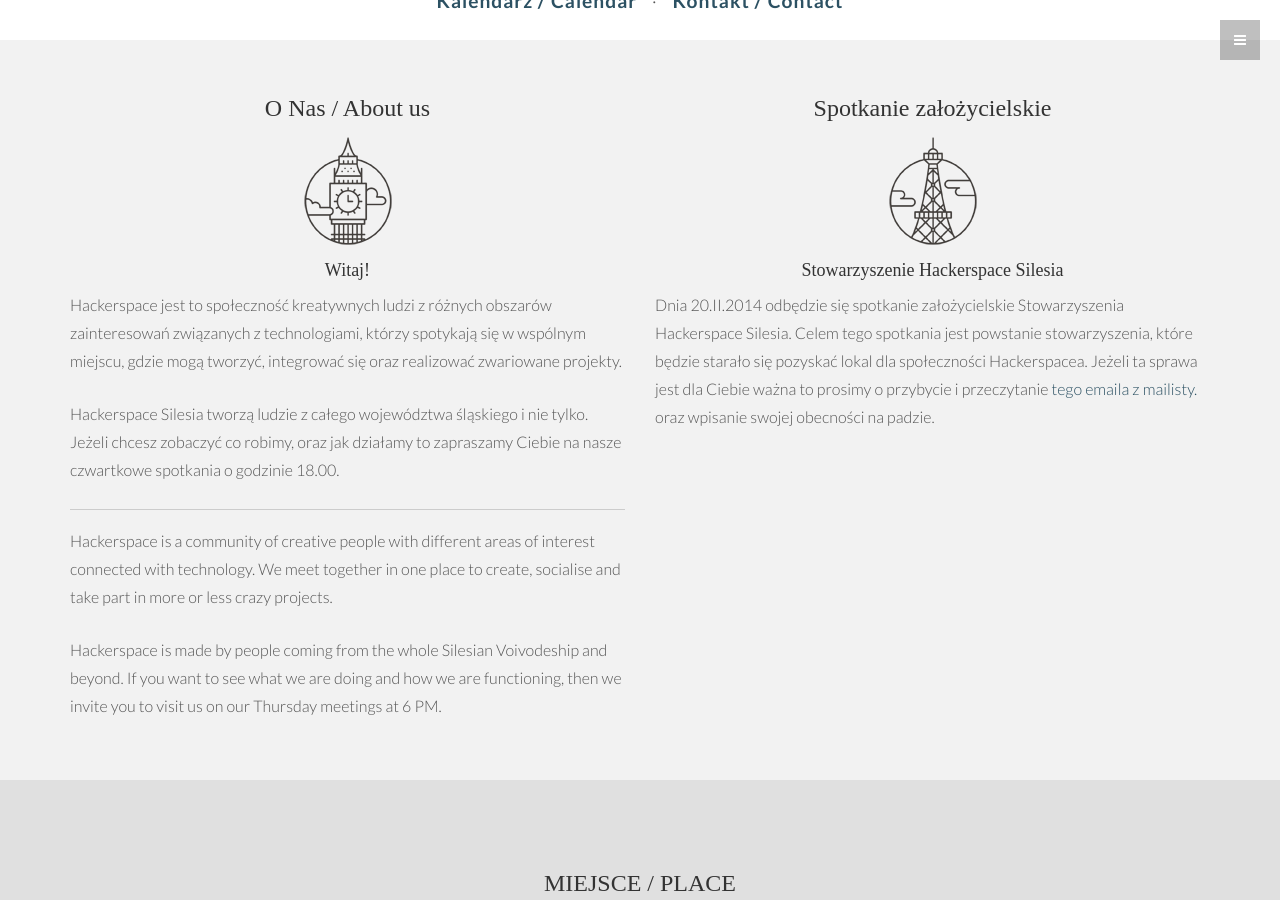
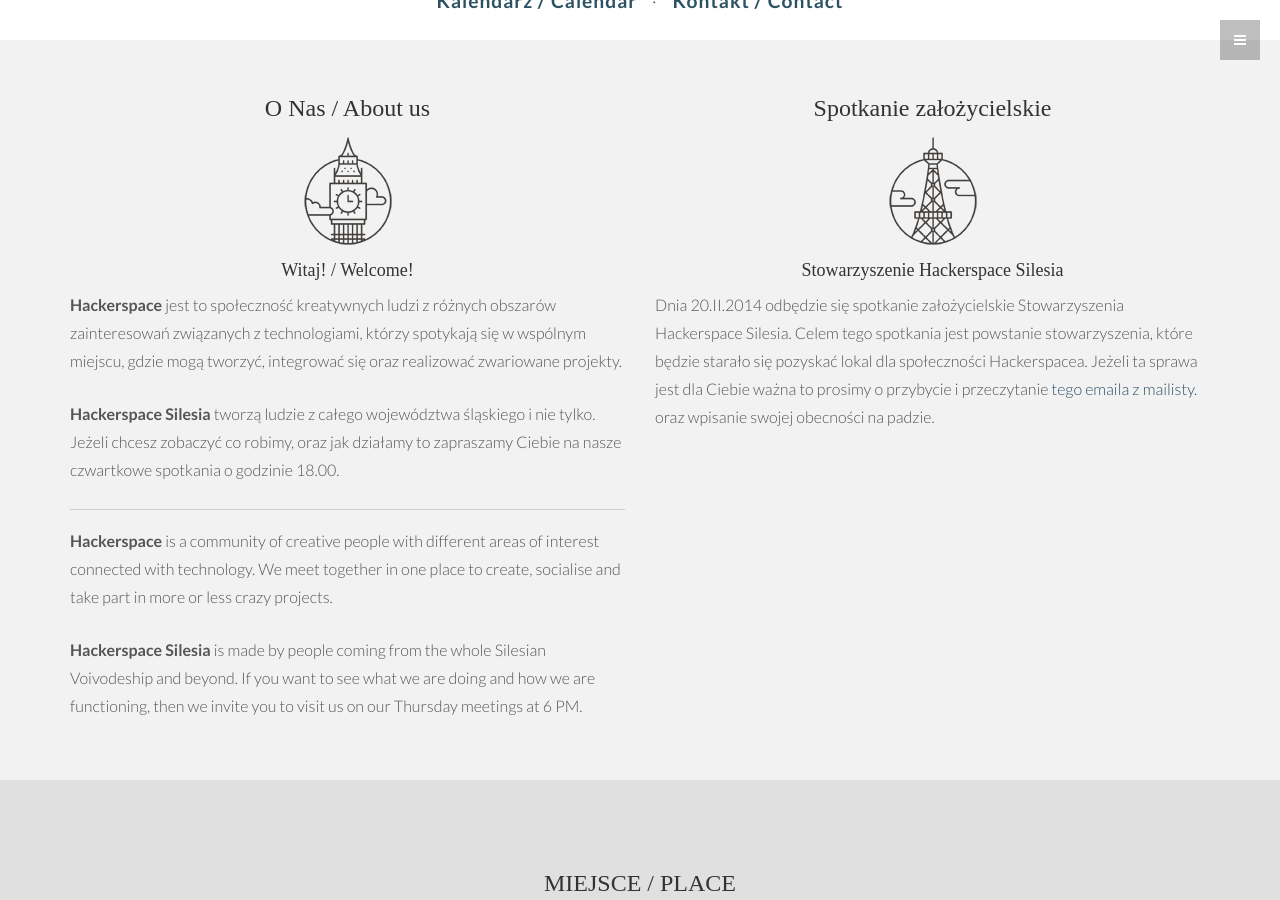
Before and after one commit to hackerspace-silesia/hackerspace-silesia.github.io, a Jekyll site: the page built from index.html, in a window 1280 px wide and 900 px high, scrolled down 445 px. Built offline with Jekyll 4.4.1, drawn with Linux system fonts in a browser that asks for light colours.

Commit message:
Update index.html

```diff
--- a/index.html
+++ b/index.html
@@ -12,12 +12,12 @@
                 <div class="col-lg-6">
                     <h3>O Nas / About us</h3>
                     <img src="/img/s1.png" alt="Big Ben">
-                    <h4>Witaj!</h4>
-                    <p>Hackerspace jest to społeczność kreatywnych ludzi z różnych obszarów zainteresowań związanych z technologiami, którzy spotykają się w wspólnym miejscu, gdzie mogą tworzyć, integrować się oraz realizować zwariowane projekty.</p>
-                    <p>Hackerspace Silesia tworzą ludzie z całego województwa śląskiego i nie tylko. Jeżeli chcesz zobaczyć co robimy, oraz jak działamy to zapraszamy Ciebie na nasze czwartkowe spotkania o godzinie 18.00.</p>
+                    <h4>Witaj! / Welcome!</h4>
+                    <p><strong>Hackerspace</strong> jest to społeczność kreatywnych ludzi z różnych obszarów zainteresowań związanych z technologiami, którzy spotykają się w wspólnym miejscu, gdzie mogą tworzyć, integrować się oraz realizować zwariowane projekty.</p>
+                    <p><strong>Hackerspace Silesia</strong> tworzą ludzie z całego województwa śląskiego i nie tylko. Jeżeli chcesz zobaczyć co robimy, oraz jak działamy to zapraszamy Ciebie na nasze czwartkowe spotkania o godzinie 18.00.</p>
                     <hr />
-                    <p>Hackerspace is a community of creative people with different areas of interest connected with technology. We meet together in one place to create, socialise and take part in more or less crazy projects.</p>
-                    <p>Hackerspace is made by people coming from the whole Silesian Voivodeship and beyond. If you want to see what we are doing and how we are functioning, then we invite you to visit us on our Thursday meetings at 6 PM. </p>
+                    <p><strong>Hackerspace</strong> is a community of creative people with different areas of interest connected with technology. We meet together in one place to create, socialise and take part in more or less crazy projects.</p>
+                    <p><strong>Hackerspace Silesia</strong> is made by people coming from the whole Silesian Voivodeship and beyond. If you want to see what we are doing and how we are functioning, then we invite you to visit us on our Thursday meetings at 6 PM. </p>
                 </div>
                 <div class="col-lg-6">
                     <h3>Spotkanie założycielskie</h3>
```
